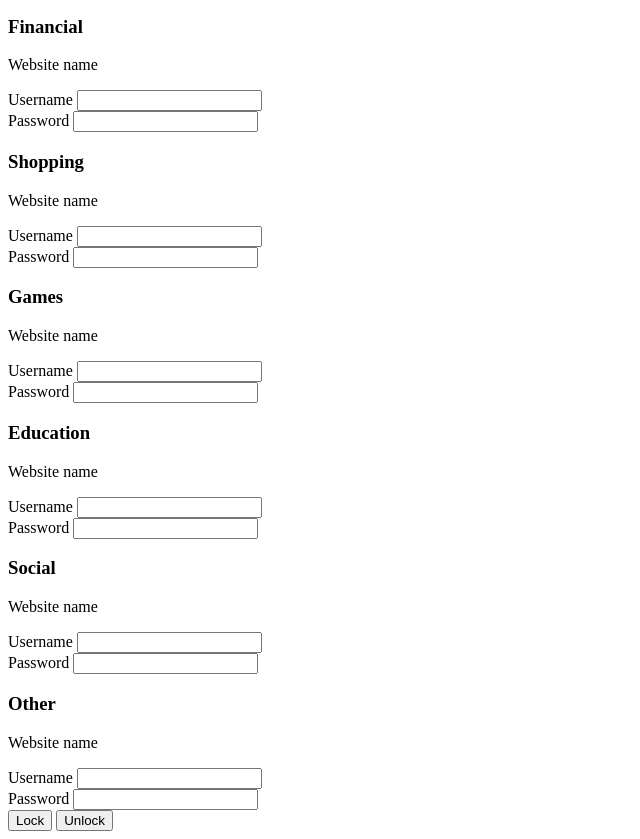
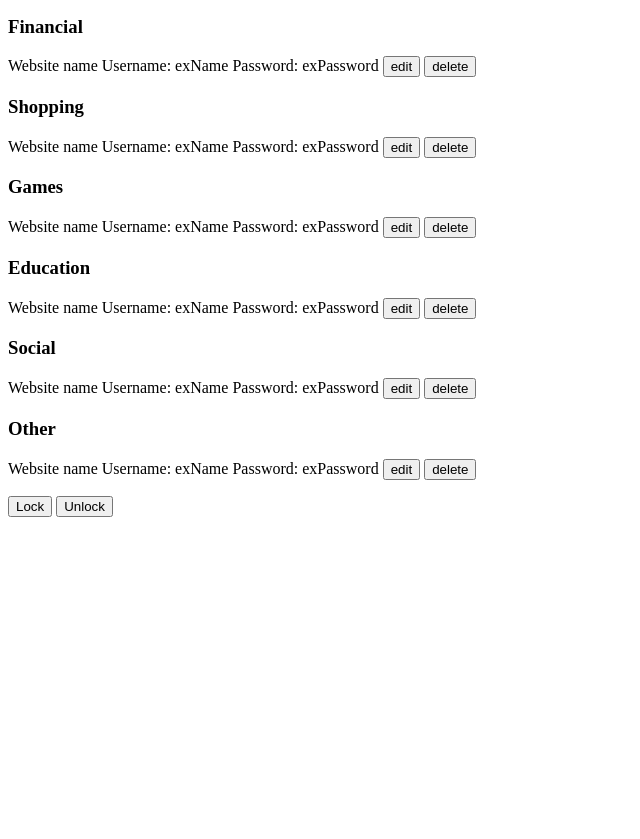
Before and after one commit to kseniiafili/FastAndFurious, a plain HTML site: page diary.html in a window 1280 px wide. Shown: the part 104-943 px from the top of the page, without its empty margins (0-640 px from the left). After the commit the page ends 800 px from the top, so only its background shows below. Drawn offline with Linux system fonts and the light colour scheme; a script that the page names is missing.

Commit message:
Update diary.html
I made some changes to make the HTML file easier to navigate. I added and changed things so the CSS file would look like our wireframe design.

The main change I made was placing the website name, username, password, and the edit/delete button into one Paragraph element - so it would all be in a single line. I also made them into a list. I'm not sure if we needed to turn them into a list bc I'm sure leaving them in a <p></p> wouldn't be much different. I figured since we are essentially making a list of passwords, it would make sense to use a list element.

```diff
--- a/diary.html
+++ b/diary.html
@@ -5,71 +5,111 @@
     <meta http-equiv="X-UA-Compatible" content="IE=edge" />
     <meta name="viewport" content="width=device-width, initial-scale=1.0" />
     <title>Password Diary</title>
-    <link rel="stylesheet" type="text/css" href="style.css" title="style" />
+    <link rel="stylesheet" type="text/css" href="diary.css" title="style" />
     <script src="script.js"></script>
   </head>
   <body>
+
+    <div id="content">
+
+        <header>
             <h1>Your Password Diary</h1>
+
             <button id="search" onclick="">Search</button>
             <button id="addNew" onclick="">Add New</button>
             <button id="passwordGenerator" onclick="">Password Generator</button>
             <button id="MyNotes" onclick="">My Notes</button>
-    <div id="financial">
+        </header>
+
+
+
+        <div id="Financial" class="category">
             <h3>Financial</h3>
-      <p>Website name</p>
-      <div class="input">Username <input id="username" /></div>
-      <div class="input">
-        Password
-        <input class="password" type="password" />
+            <dl>
+                <dt>
+                    <span class="webName">Website name</span>
+                    Username: <span class="username">exName</span>
+                    Password: <span class="password">exPassword</span>
+                    <button id="edit" class="webOptions" onclick="">edit</button>
+                    <button id="delete" class="webOptions" onclick="">delete</button>
+                </dt>
+            </dl>
         </div>
+
+        <div id="Shopping" class="category">
+            <h3>Shopping</h3>
+            <dl>
+                <dt>
+                    <span class="webName">Website name</span>
+                    Username: <span class="username">exName</span>
+                    Password: <span class="password">exPassword</span>
+                    <button id="edit" class="webOptions" onclick="">edit</button>
+                    <button id="delete" class="webOptions" onclick="">delete</button>
+
+                </dt>
+            </dl>
         </div>
-    <div id="shopping">
-      <h3>Shopping</h3>
-      <p>Website name</p>
-      <div class="input">Username <input id="username" /></div>
-      <div class="input">
-        Password
-        <input class="password" type="password" />
+
+        <div id="Games" class="category">
+            <h3>Games</h3>
+            <dl>
+                <dt>
+                    <span class="webName">Website name</span>
+                    Username: <span class="username">exName</span>
+                    Password: <span class="password">exPassword</span>
+                    <button id="edit" class="webOptions" onclick="">edit</button>
+                    <button id="delete" class="webOptions" onclick="">delete</button>
+                </dt>
+            </dl>
         </div>
+
+
+        <div id="Education" class="category">
+            <h3>Education</h3>
+            <dl>
+                <dt>
+                    <span class="webName">Website name</span>
+                    Username: <span class="username">exName</span>
+                    Password: <span class="password">exPassword</span>
+                    <button id="edit" class="webOptions" onclick="">edit</button>
+                    <button id="delete" class="webOptions" onclick="">delete</button>
+                </dt>
+            </dl>
         </div>
-    <div id="games">
-      <h3>Games</h3>
-      <p>Website name</p>
-      <div class="input">Username <input id="username" /></div>
-      <div class="input">
-        Password
-        <input class="password" type="password" />
+
+        <div id="Social" class="category">
+            <h3>Social</h3>
+            <dl>
+                <dt>
+                    <span class="webName">Website name</span>
+                    Username: <span class="username">exName</span>
+                    Password: <span class="password">exPassword</span>
+                    <button id="edit" class="webOptions" onclick="">edit</button>
+                    <button id="delete" class="webOptions" onclick="">delete</button>
+                </dt>
+            </dl>
         </div>
+
+        <div id="Other" class="category">
+            <h3>Other</h3>
+            <dl>
+                <dt>
+                    <span class="webName">Website name</span>
+                    Username: <span class="username">exName</span>
+                    Password: <span class="password">exPassword</span>
+                    <button id="edit" class="webOptions" onclick="">edit</button>
+                    <button id="delete" class="webOptions" onclick="">delete</button>
+                </dt>
+            </dl>
         </div>
-    <div id="education">
-      <h3>Education</h3>
-      <p>Website name</p>
-      <div class="input">Username <input id="username" /></div>
-      <div class="input">
-        Password
-        <input class="password" type="password" />
-      </div>
-    </div>
-    <div id="social">
-      <h3>Social</h3>
-      <p>Website name</p>
-      <div class="input">Username <input id="username" /></div>
-      <div class="input">
-        Password
-        <input class="password" type="password" />
-      </div>
-    </div>
-    <div id="other">
-      <h3>Other</h3>
-      <p>Website name</p>
-      <div class="input">Username <input id="username" /></div>
-      <div class="input">
-        Password
-        <input class="password" type="password" />
+
+        <div id="lockUnlock">
+            <button id="lock" onclick="">Lock</button>
+            <button id="unlock" onclick="">Unlock</button>
         </div>
     </div>
 
-    <button id="lock" onclick="">Lock</button>
-    <button id="unlock" onclick="">Unlock</button>
+
+
   </body>
 </html>
```
Lines whose indentation alone changed are shown as unchanged.
